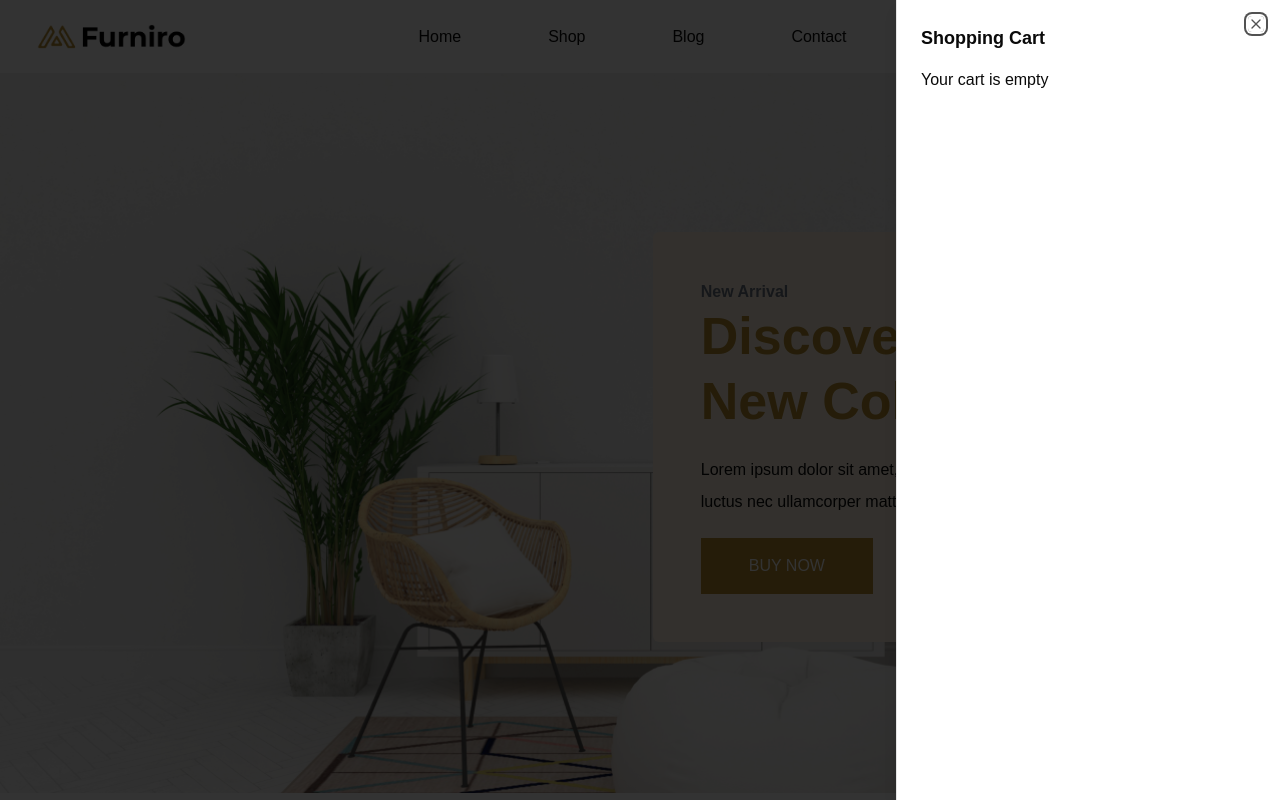
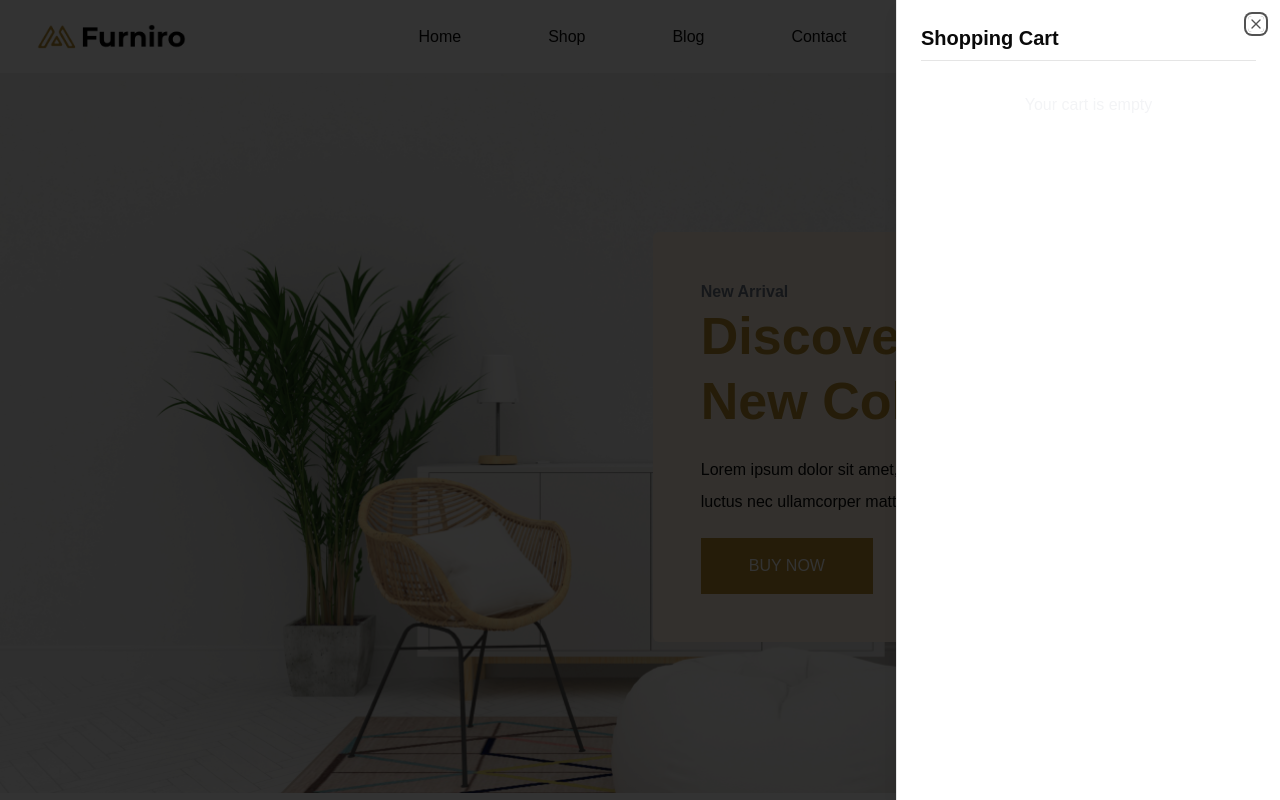
Before and after one commit to ShaziaBinteSattar/furniro-Market-Place, a Next.js app: page / in a window 1280 px wide. Both pictures are taken after a click on the picture 1207 px from the left and 36 px from the top of the page. Shown: the top 800 px of the page. Built offline with nearby package versions, Linux system fonts and the light colour scheme.

Commit message:
more working

```diff
--- a/components/Navbar.tsx
+++ b/components/Navbar.tsx
@@ -7,11 +7,14 @@ import hearticon from "@/public/assets/akar-icons_heart.png";
 import carticon from "@/public/assets/ant-design_shopping-cart-outlined.png";
 import logo from "@/public/assets/Frame 168.png";
 import { FiAlignRight } from "react-icons/fi";
+import { FaTrash } from "react-icons/fa6";
 
 import Image from "next/image";
 import Link from "next/link";
 import { useDispatch, useSelector } from "react-redux";
-import {removeToCart} from '@/app/reduxconfig/reducer/cartSlice.js'
+import {removeToCart} from "@/app/reduxconfig/reducer/cartSlice.js"
+
+
 import {
   Sheet,
   SheetContent,
@@ -34,11 +37,9 @@ const Navbar = () => {
 
   console.log(cartItems);
 
-const deleteToCart = (id:String)=>{
+const deleteToCart = (id:number)=>{
 
-  dispatch(removeToCart({
-      id
-     }))
+  dispatch(removeToCart({id}))
 }
 
   return (
@@ -145,23 +146,74 @@ const deleteToCart = (id:String)=>{
             </SheetTrigger>
             <SheetContent>
   <SheetHeader>
-                <SheetTitle>Shopping Cart</SheetTitle>
+    <SheetTitle className="text-xl font-semibold border-b pb-2 mb-4">Shopping Cart</SheetTitle>
   </SheetHeader>
-              {cartItems.length > 0 ? (<div>
+  <div className=" h-screen overflow-auto pb-20 scroll-smooth ">
 
-                <div className="m-4">
-                  <p>Cart is loading {totalItems}</p>
+  {cartItems.length > 0 ? (
+    cartItems.map((item:any) => (
+
+      <div key={item.id} className=" items-center justify-between bg-white shadow-sm rounded-lg p-4 mb-4">
+        <div className="flex items-center space-x-4">
+          <div>
+            <Image src={item.image} width={80} height={50} alt={item.id} className="border"/>
           </div>
           <div>
-                  <button onClick={()=>deleteToCart(cartItems.id)}>delete</button>
+            <p className="text-lg font-medium">{item.name}</p>
+            <p className="text-gray-500 text-sm">{item.description || "Product description"}</p>
           </div>
         </div>
+        <div className="flex items-center space-x-4 mt-2">
+        <div className="flex items-center space-x-4">
+
+          <button
+            onClick={() => decreaseQuantity(item.id)}
+            className="px-2 py-1 bg-gray-200 text-gray-600 rounded hover:bg-gray-300"
+            >
+            -
+          </button>
+          <span className="text-lg font-medium">{item.quantity}</span>
+          <button
+            onClick={() => increaseQuantity(item.id)}
+            className="px-2 py-1 bg-gray-200 text-gray-600 rounded hover:bg-gray-300"
+            >
+            +
+          </button>
+        </div>
+        <div className="w-full items-center">
+
+        <h1 className="font-bold">Rs : {item.price*item.quantity}</h1>
+        </div>
+        <FaTrash  onClick={() => deleteToCart(item.id)} className="text-3xl text-red-500 cursor-pointer"          />
+
+            </div>
+      </div>
+
+
+    ))
   ) : (
-                <div className="mt-4">
+    <div className="mt-4 text-center text-gray-100">
       <p>Your cart is empty</p>
     </div>
   )}
+  {cartItems.length > 0 &&
+
+<div className="flex flex-col w-full justify-end   bg--500">
+       <div className="mt-20  flex flex-col gap-5 bg--300 ">
+         <div className="flex w-full justify-between ">
+
+          <h1>Total Amount</h1>
+          <h1>RS : 250000</h1>
+         </div>
+
+         <button className="bg-red-500  w-full py-2 rounded-xl ">CheckOut</button>
+        </div>
+
+      </div>
+}
+      </div>
 </SheetContent>
+
           </Sheet>
         </div>
       </div>
```
Lines whose indentation alone changed are shown as unchanged.
